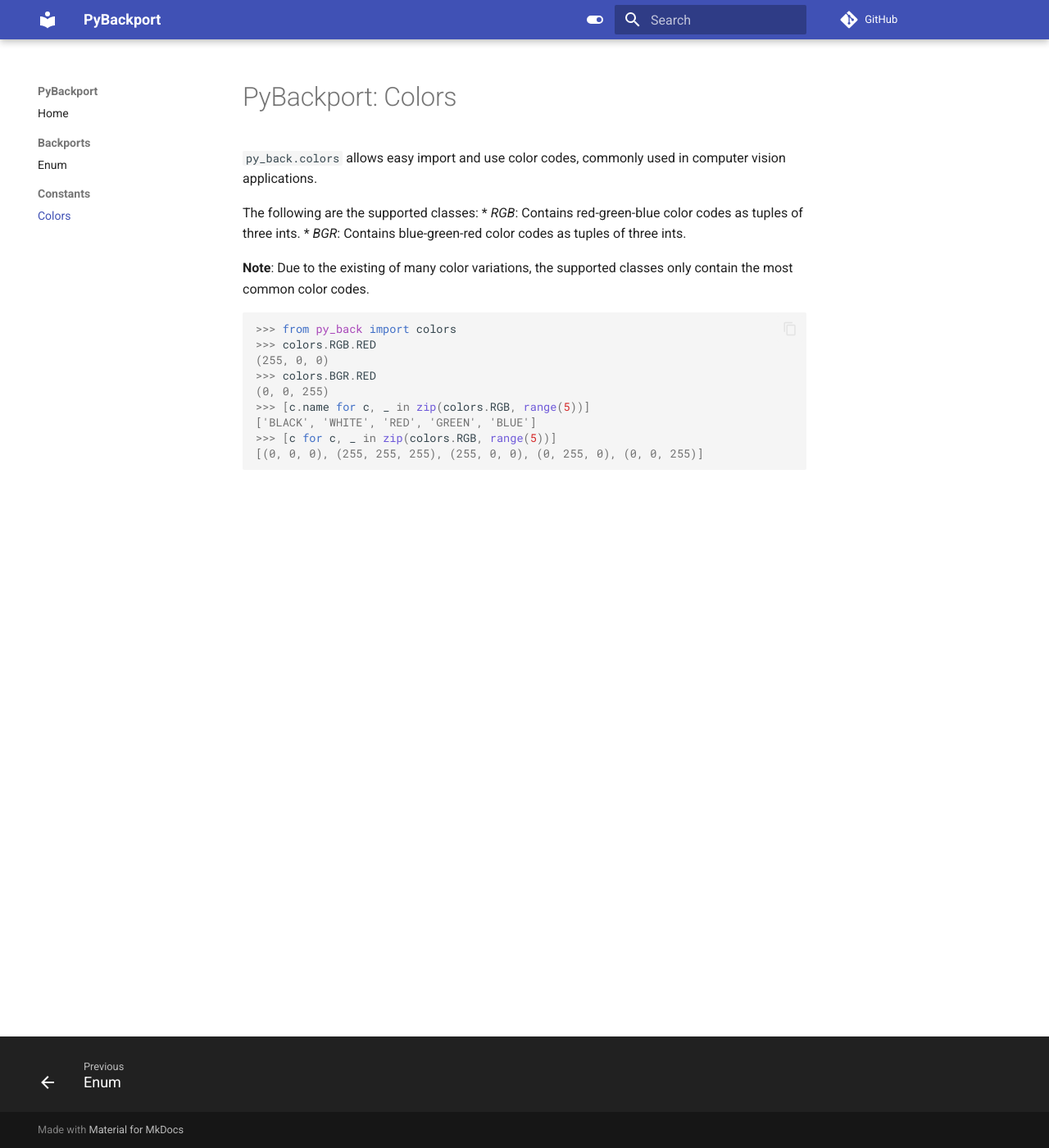
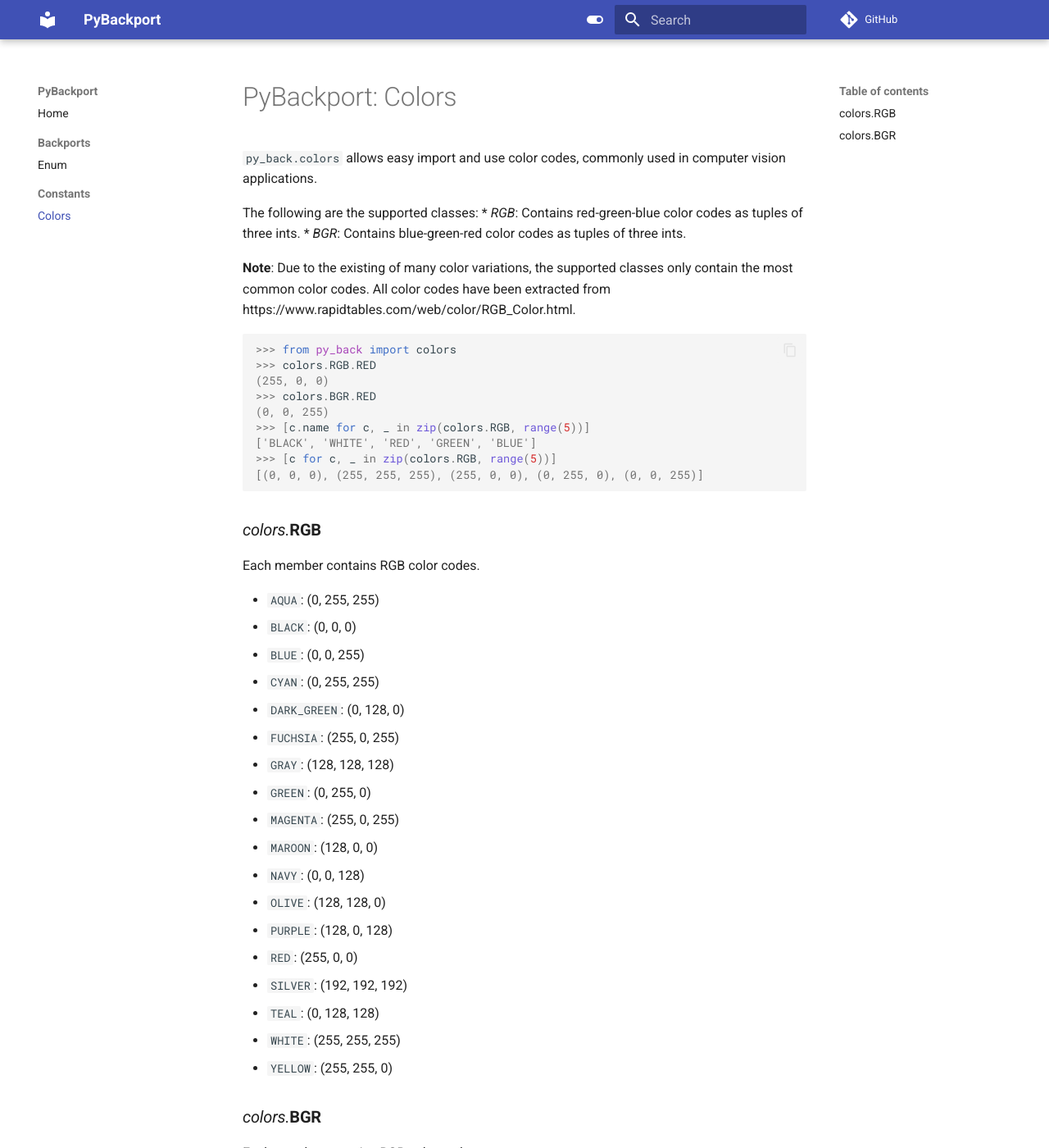
Before and after one commit to Jtachan/PyBaseExtended, an MkDocs documentation site: the page built from docs/colors.md, in a window 1280 px wide and 1400 px high. Shown: the whole window at 82% size. Built offline with MkDocs 1.6.1 and Material for MkDocs 9.7.7, drawn with Linux system fonts in a browser that asks for light colours; comment, search, counter and statistics services are not loaded; the version menu is left out; some of the changed text lies outside the part shown.

Commit message:
Documentation updated

````diff
--- a/docs/colors.md
+++ b/docs/colors.md
@@ -7,6 +7,7 @@ The following are the supported classes:
 * _BGR_: Contains blue-green-red color codes as tuples of three ints.
 
 **Note**: Due to the existing of many color variations, the supported classes only contain the most common color codes.
+All color codes have been extracted from https://www.rapidtables.com/web/color/RGB_Color.html.
 
 ```pycon
 >>> from py_back import colors
@@ -19,3 +20,49 @@ The following are the supported classes:
 >>> [c for c, _ in zip(colors.RGB, range(5))]
 [(0, 0, 0), (255, 255, 255), (255, 0, 0), (0, 255, 0), (0, 0, 255)]
 ```
+
+### _colors._**RGB**
+
+Each member contains RGB color codes.
+
+- `AQUA`: (0, 255, 255)
+- `BLACK`: (0, 0, 0)
+- `BLUE`: (0, 0, 255)
+- `CYAN`: (0, 255, 255)
+- `DARK_GREEN`: (0, 128, 0)
+- `FUCHSIA`: (255, 0, 255)
+- `GRAY`: (128, 128, 128)
+- `GREEN`: (0, 255, 0)
+- `MAGENTA`: (255, 0, 255)
+- `MAROON`: (128, 0, 0)
+- `NAVY`: (0, 0, 128)
+- `OLIVE`: (128, 128, 0)
+- `PURPLE`: (128, 0, 128)
+- `RED`: (255, 0, 0)
+- `SILVER`: (192, 192, 192)
+- `TEAL`: (0, 128, 128)
+- `WHITE`: (255, 255, 255)
+- `YELLOW`: (255, 255, 0)
+
+### _colors._**BGR**
+
+Each member contains BGR color codes.
+
+- `AQUA`: (255, 255, 0)
+- `BLACK`: (0, 0, 0)
+- `BLUE`: (255, 0, 0)
+- `CYAN`: (255, 255, 0)
+- `DARK_GREEN`: (0, 128, 0)
+- `FUCHSIA`: (255, 0, 255)
+- `GRAY`: (128, 128, 128)
+- `GREEN`: (0, 255, 0)
+- `MAGENTA`: (255, 0, 255)
+- `MAROON`: (0, 0, 128)
+- `NAVY`: (128, 0, 0)
+- `OLIVE`: (0, 128, 128)
+- `PURPLE`: (128, 0, 128)
+- `RED`: (0, 0, 255)
+- `SILVER`: (192, 192, 192)
+- `TEAL`: (128, 128, 0)
+- `WHITE`: (255, 255, 255)
+- `YELLOW`: (0, 255, 255)
````
Also changed, not shown: docs/enum.md (+0 -10 lines), docs/index.md (+4 -4 lines).
